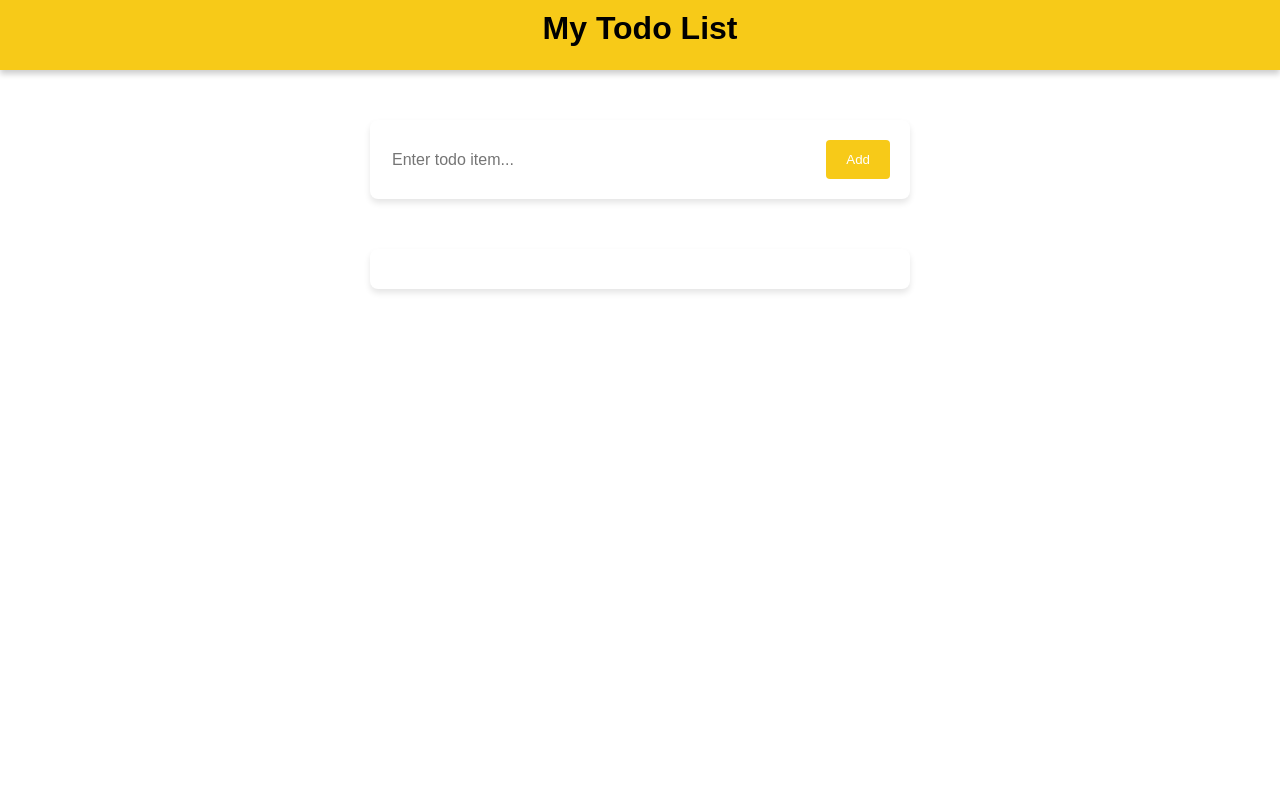
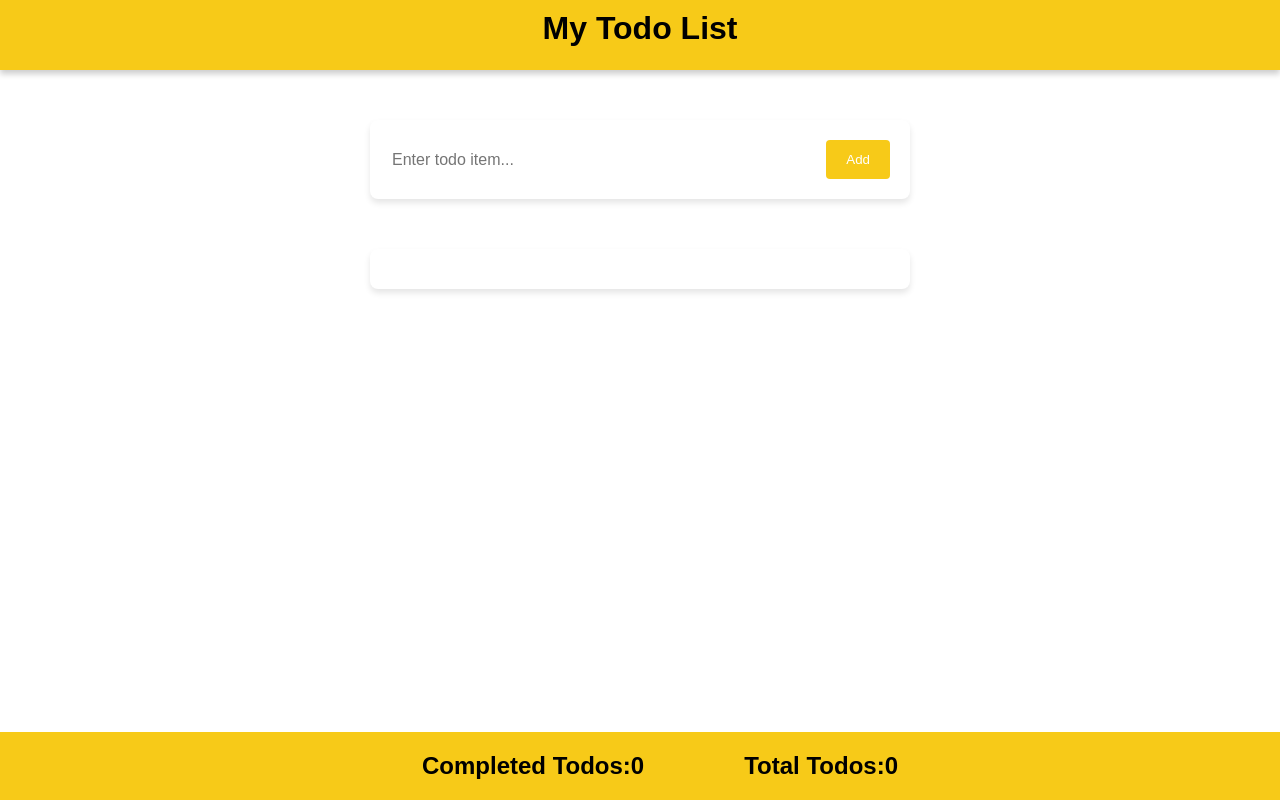
Before and after one commit to MTHS-ICS4U-1-2023/ICS4U-Final-Project-Lucas, a React (Vite) app in the folder react-project/: page / in a window 1280 px wide. Built offline with nearby package versions, Linux system fonts and the light colour scheme.

Commit message:
counting todos

```diff
--- /dev/null
+++ b/react-project/src/components/Footer.jsx
@@ -0,0 +1,9 @@
+import styles from "./footer.module.css";
+export default function Footer({ completedTodos, totalTodos }) {
+    return (
+        <div className = {styles.footer}>
+            <span className = {styles.item}>Completed Todos:{completedTodos}</span>
+            <span className = {styles.item}>Total Todos:{totalTodos}</span>
+        </div>
+    );
+}
--- a/react-project/src/components/Todo.jsx
+++ b/react-project/src/components/Todo.jsx
@@ -1,13 +1,18 @@
 import { useState } from "react";
+
 import Form from "./Form";
 import TodoList from "./TodoList";
+import Footer from "./Footer";
 
 export default function Todo() {
     const [todos, setTodos] = useState([]);
+    const completedTodos = todos.filter((todo) => todo.done).length
+    const totalTodos = todos.length;
     return (
         <div>
             <Form todos={todos} setTodos={setTodos} />
             <TodoList todos={todos} setTodos={setTodos} />
+            <Footer completedTodos={completedTodos} totalTodos = {totalTodos} />
         </div>
     );
 }
--- /dev/null
+++ b/react-project/src/components/footer.module.css
@@ -0,0 +1,13 @@
+.footer {
+    position: fixed;
+    bottom: 0;
+    font-size: 1.5em;
+    font-weight: bold;
+    text-align: center;
+    width: 100%;
+    background-color: #f7ca18;
+    padding: 20px;
+}
+.item {
+    margin: 50px
+}
```
